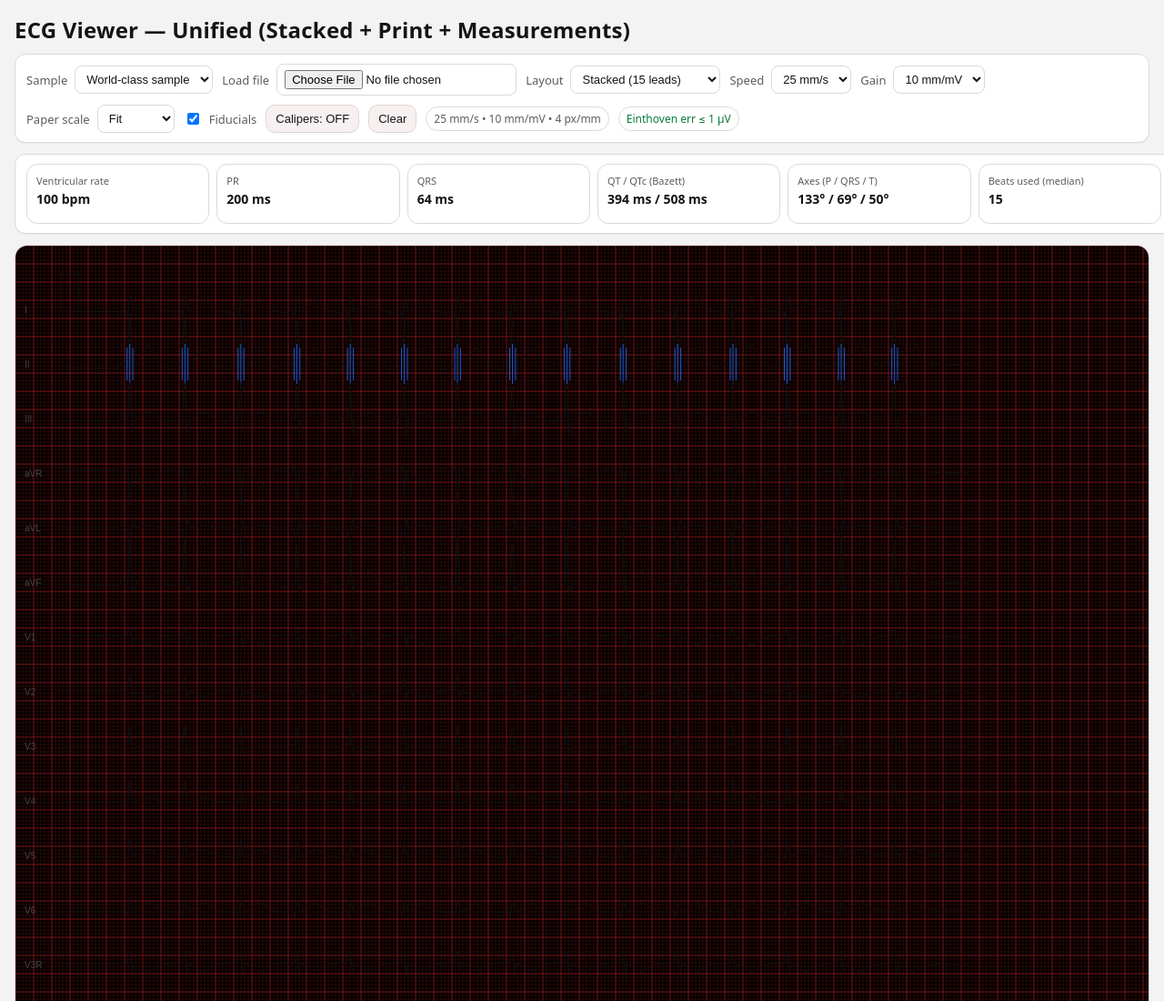
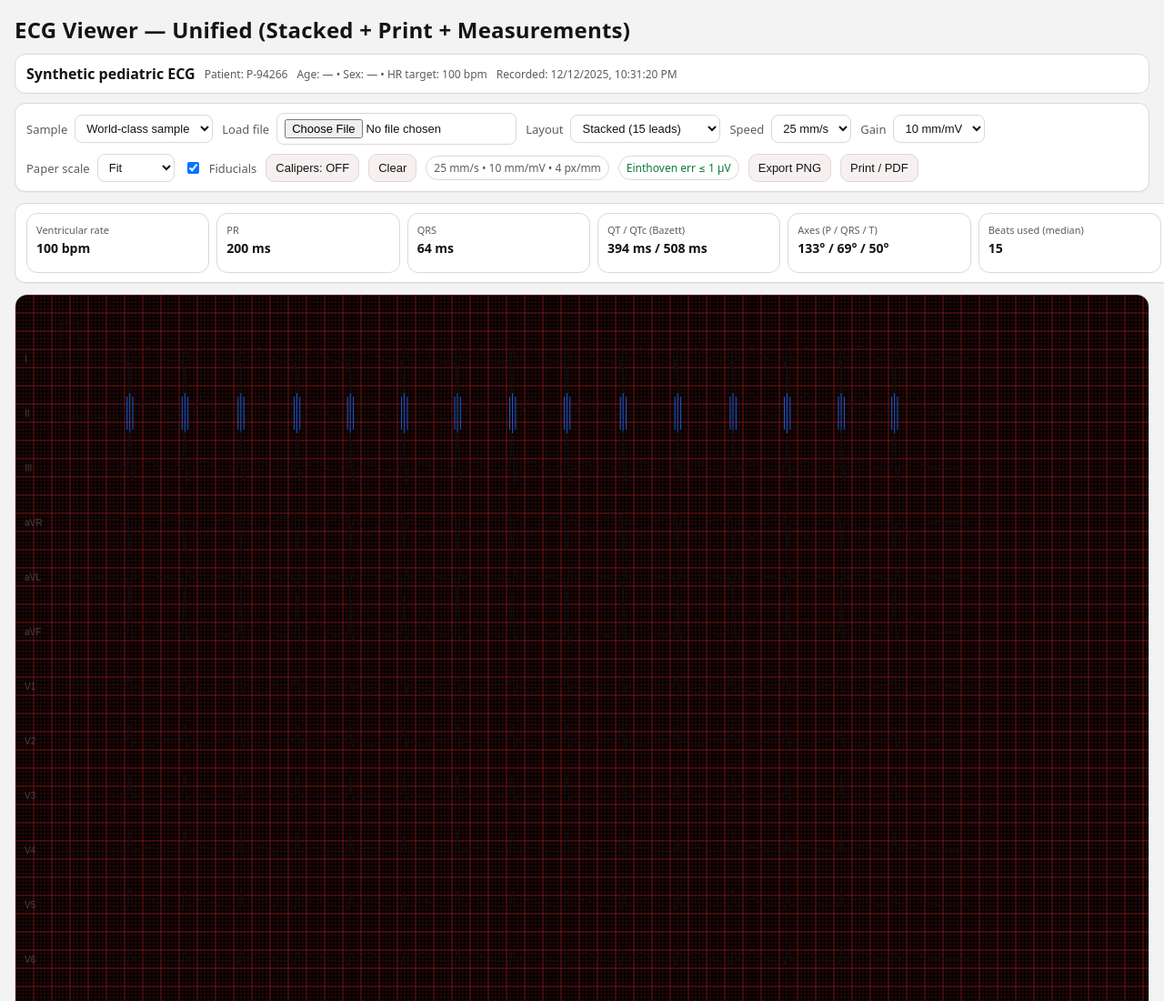
Before and after one commit to stevetodman/ekgquest, a website: page viewer/ecg_viewer_unified.html in a window 1280 px wide. Shown: the top 1100 px of the page at 91% size. Drawn offline with Linux system fonts and the light colour scheme.

Commit message:
Added a unified MUSE-style header block and export controls to viewer/ecg_viewer_unified.html: shows patient/age/sex/HR target and timestamp, adds PNG export and print/PDF, and updates measurement pills with integrity check coloring. Bar now includes export buttons; fiducial/median measurements still drive the metrics and are auto-refreshed on sample/file load. Print media styles keep the header/layout clean for PDFs. README now lists the unified viewer as a primary entry point. Tests: npm test
Notes: Git index still contains the old staged ecg_code_so_far/* artifacts; current changes are unstaged (viewer/ecg_viewer_unified.html, README.md). Want me to stage/commit these while leaving the legacy stage untouched?

```diff
--- a/viewer/ecg_viewer_unified.html
+++ b/viewer/ecg_viewer_unified.html
@@ -50,10 +50,29 @@
     .grid2{grid-template-columns:repeat(2,minmax(140px,1fr));}
     canvas{height:720px;}
   }
+  .masthead{
+    display:flex;flex-wrap:wrap;gap:10px;align-items:center;
+    background:var(--panel);border:1px solid var(--border);border-radius:12px;
+    padding:10px 12px;margin-bottom:10px;
+  }
+  .mh-title{font-weight:700;font-size:16px}
+  .mh-field{font-size:12px;color:var(--muted)}
+  @media print{
+    body{margin:0;background:white;}
+    .bar,.masthead{page-break-inside:avoid;box-shadow:none;}
+    button,input,select{display:none !important;}
+  }
 </style>
 </head>
 <body>
 <h2>ECG Viewer — Unified (Stacked + Print + Measurements)</h2>
+
+<div class="masthead">
+  <div class="mh-title" id="mhTitle">Synthetic ECG</div>
+  <div class="mh-field" id="mhPatient">Patient: —</div>
+  <div class="mh-field" id="mhMeta">Age: — • Sex: — • HR target: —</div>
+  <div class="mh-field" id="mhWhen">Recorded: —</div>
+</div>
 
 <div class="bar">
   <label>Sample
@@ -96,6 +115,8 @@
   <button id="clearBtn">Clear</button>
   <span class="pill" id="info">—</span>
   <span class="pill" id="integrityPill">—</span>
+  <button id="pngBtn">Export PNG</button>
+  <button id="pdfBtn">Print / PDF</button>
 </div>
 
 <div class="bar" style="width:100%">
@@ -155,10 +176,19 @@ const elQT = document.getElementById("m_qt");
 const elAxes = document.getElementById("m_axes");
 const elBeats = document.getElementById("m_beats");
 
+const elMhTitle = document.getElementById("mhTitle");
+const elMhPatient = document.getElementById("mhPatient");
+const elMhMeta = document.getElementById("mhMeta");
+const elMhWhen = document.getElementById("mhWhen");
+const elPng = document.getElementById("pngBtn");
+const elPdf = document.getElementById("pdfBtn");
+
 let META = null;
 let ANALYSIS = null;
 let calipers = false;
 let pts = [];
+let patientId = `P-${Math.floor(Math.random()*90000+10000)}`;
+let recordedAt = new Date();
 
 function resizeCanvas(){
   const cssW = canvas.clientWidth || 1200;
@@ -356,6 +386,15 @@ function updateMetrics(){
   const ein = integ.einthoven_max_abs_error_uV;
   elInt.textContent = (ein!=null) ? `Einthoven err ≤ ${ein} µV` : "Integrity unknown";
   elInt.style.color = (ein!=null && ein < 50) ? "var(--ok)" : "var(--warn)";
+
+  const t = META.targets || {};
+  elMhTitle.textContent = t.dx || "Synthetic pediatric ECG";
+  elMhPatient.textContent = `Patient: ${patientId}`;
+  const age = t.age_years!=null ? `${t.age_years}y` : "—";
+  const sex = t.sex || "—";
+  const hrTarget = t.HR_bpm ? `${t.HR_bpm} bpm` : "—";
+  elMhMeta.textContent = `Age: ${age} • Sex: ${sex} • HR target: ${hrTarget}`;
+  elMhWhen.textContent = `Recorded: ${recordedAt.toLocaleString()}`;
 }
 
 function analyze(meta){
@@ -375,6 +414,7 @@ async function loadSample(url){
   const meta = await fetchECG(url);
   meta.integrity = { ...physicsChecks(meta.leads_uV), ...meta.integrity };
   META = meta;
+  recordedAt = new Date();
   ANALYSIS = analyze(META);
   updateMetrics();
   draw();
@@ -388,6 +428,7 @@ function loadFromFile(file){
       const meta = normalizeECGData(raw);
       meta.integrity = { ...physicsChecks(meta.leads_uV), ...meta.integrity };
       META = meta;
+      recordedAt = new Date();
       ANALYSIS = analyze(META);
       updateMetrics();
       draw();
@@ -427,6 +468,19 @@ window.addEventListener("resize", draw);
 elSample.onchange = ()=> loadSample(elSample.value);
 elFile.onchange = ()=>{ if(elFile.files && elFile.files[0]) loadFromFile(elFile.files[0]); };
 
+elPng.onclick = ()=>{
+  if(!META) return;
+  const url = canvas.toDataURL("image/png");
+  const a = document.createElement("a");
+  a.href = url;
+  a.download = "ecg_viewer.png";
+  a.click();
+};
+
+elPdf.onclick = ()=>{
+  window.print();
+};
+
 loadSample(elSample.value).catch(err=>{
   console.error(err);
   elInfo.textContent = "Failed to load sample";
```
